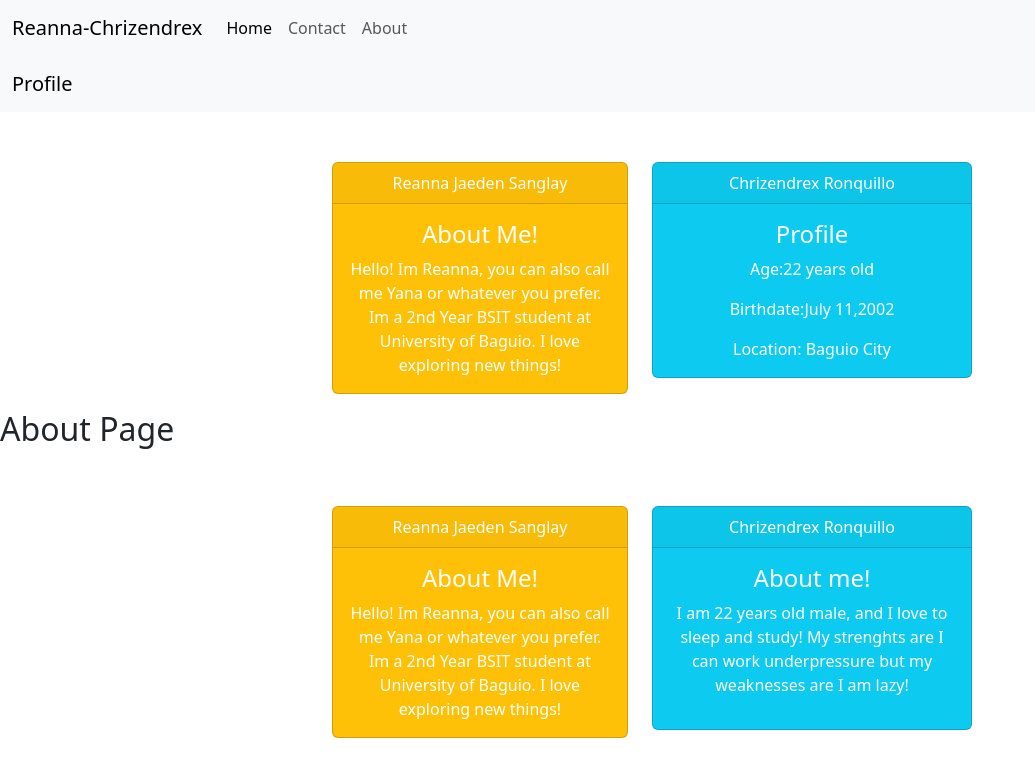
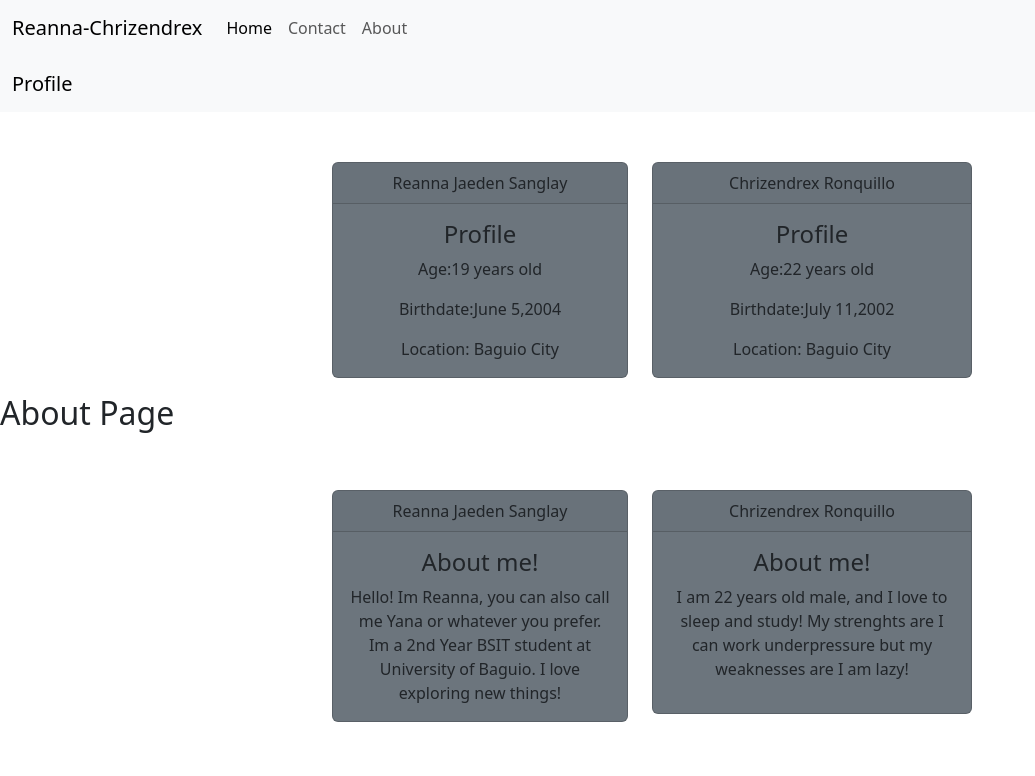
Before and after one commit to reannajaeden/sanglay-ronquillo-angular-routing-lab, an Angular app in the folder angular-routing-lab/: page /about/profile in a window 1280 px wide. Shown: the top 776 px of the page, without its empty margins (0-1035 px from the left). Built offline with nearby package versions, Linux system fonts and the light colour scheme.

Commit message:
Edited About contents
added descriptions

```diff
--- a/angular-routing-lab/src/app/about/about.component.html
+++ b/angular-routing-lab/src/app/about/about.component.html
@@ -9,16 +9,16 @@
 <div class="container text-center">
     <div class="row">
       <div class="col">
-        <div class="card text-white bg-warning mb-3" style="max-width: 20rem; margin-left: 250px; margin-top: 50px;">
+        <div class="card bg-secondary mb-3" style="max-width: 20rem;margin-left: 250px; margin-top: 50px;">
           <div class="card-header">Reanna Jaeden Sanglay</div>
           <div class="card-body">
-              <h4 class="card-title">About Me!</h4>
-              <p class="card-text">Hello! Im Reanna, you can also call me Yana or whatever you prefer. Im a 2nd Year BSIT student at University of Baguio. I love exploring new things! </p>
+            <h4 class="card-title">About me!</h4>
+            <p class="card-text">Hello! Im Reanna, you can also call me Yana or whatever you prefer. Im a 2nd Year BSIT student at University of Baguio. I love exploring new things!</p>
           </div>
         </div>
       </div>
       <div class="col">
-        <div class="card text-white bg-info mb-3" style="max-width: 20rem; margin-top: 50px;">
+        <div class="card bg-secondary mb-3" style="max-width: 20rem; margin-top: 50px;">
           <div class="card-header">Chrizendrex Ronquillo</div>
           <div class="card-body">
             <h4 class="card-title">About me!</h4>
--- a/angular-routing-lab/src/app/about/profile/profile.component.html
+++ b/angular-routing-lab/src/app/about/profile/profile.component.html
@@ -2,16 +2,18 @@
 <div class="container text-center">
     <div class="row">
       <div class="col">
-        <div class="card text-white bg-warning mb-3" style="max-width: 20rem; margin-left: 250px; margin-top: 50px;">
-            <div class="card-header">Reanna Jaeden Sanglay</div>
-            <div class="card-body">
-              <h4 class="card-title">About Me!</h4>
-              <p class="card-text">Hello! Im Reanna, you can also call me Yana or whatever you prefer. Im a 2nd Year BSIT student at University of Baguio. I love exploring new things! </p>
-            </div>
+        <div class="card bg-secondary mb-3" style="max-width: 20rem; margin-left: 250px; margin-top: 50px;">
+          <div class="card-header">Reanna Jaeden Sanglay</div>
+          <div class="card-body">
+            <h4 class="card-title">Profile</h4>
+            <p class="card-text">Age:19 years old</p>
+            <p class="card-text">Birthdate:June 5,2004</p>
+            <p class="card-text">Location: Baguio City</p>
           </div>
+        </div>
       </div>
       <div class="col">
-        <div class="card text-white bg-info mb-3" style="max-width: 20rem; margin-top: 50px;">
+        <div class="card bg-secondary mb-3" style="max-width: 20rem; margin-top: 50px;">
             <div class="card-header">Chrizendrex Ronquillo</div>
             <div class="card-body">
               <h4 class="card-title">Profile</h4>
```
Lines whose indentation alone changed are shown as unchanged.
